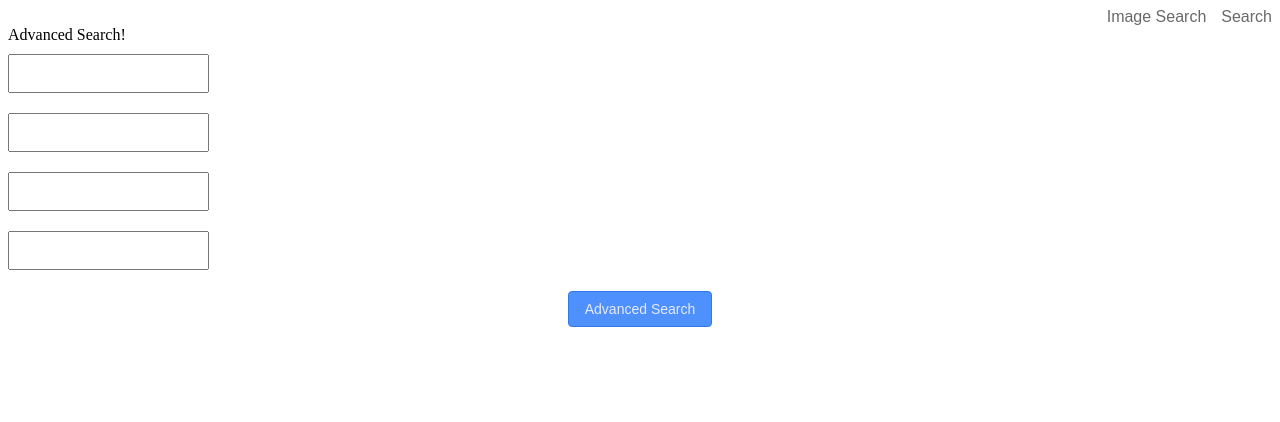
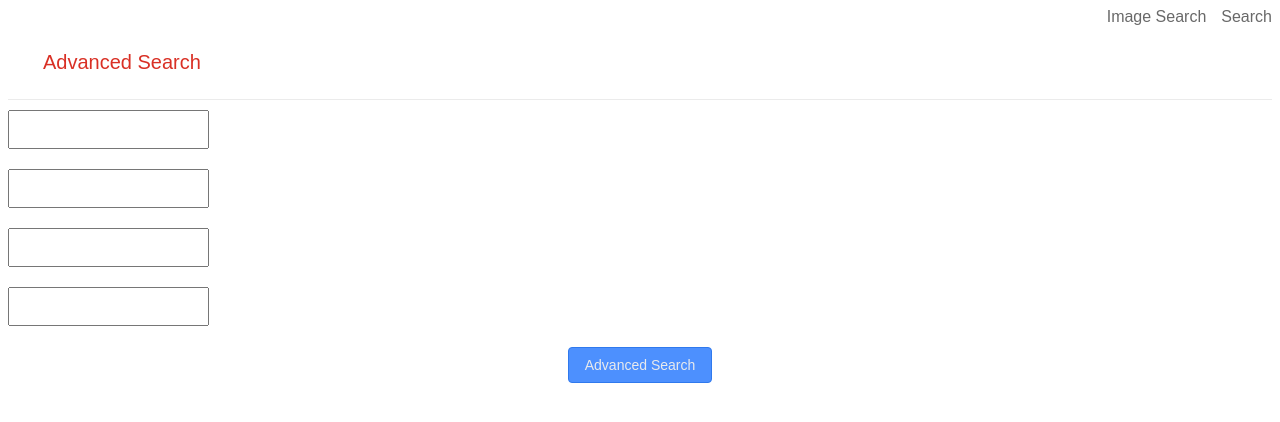
Before and after one commit to syeo-1/search, a plain HTML site: page advanced_search.html in a window 1280 px wide. Drawn offline with Linux system fonts and the light colour scheme.

Commit message:
add advanced search bottom border

```diff
--- a/advanced_search.html
+++ b/advanced_search.html
@@ -9,9 +9,10 @@
             <a href="./index.html" class="index-link">Search</a>
             <a href="./image_search.html" class="index-link">Image Search</a>
         </div>
-        <div>
-            Advanced Search!
+        <div id="advanced-search-header">
+            Advanced Search
         </div>
+        <div id="advanced-search-border"></div>
         <div>
             <form action="https://www.google.com/images">
                 <div>
--- a/styles.css
+++ b/styles.css
@@ -14,6 +14,17 @@
 
 #advanced-search-links {
     overflow: hidden;
+}
+
+#advanced-search-border {
+    border-bottom: 1px solid #ebebeb;
+}
+
+#advanced-search-header {
+    color: #d93025;
+    font-size: 20px;
+    margin: 25px 35px;
+    font-family: arial, sans-serif;
 }
 
 a:hover {
```
